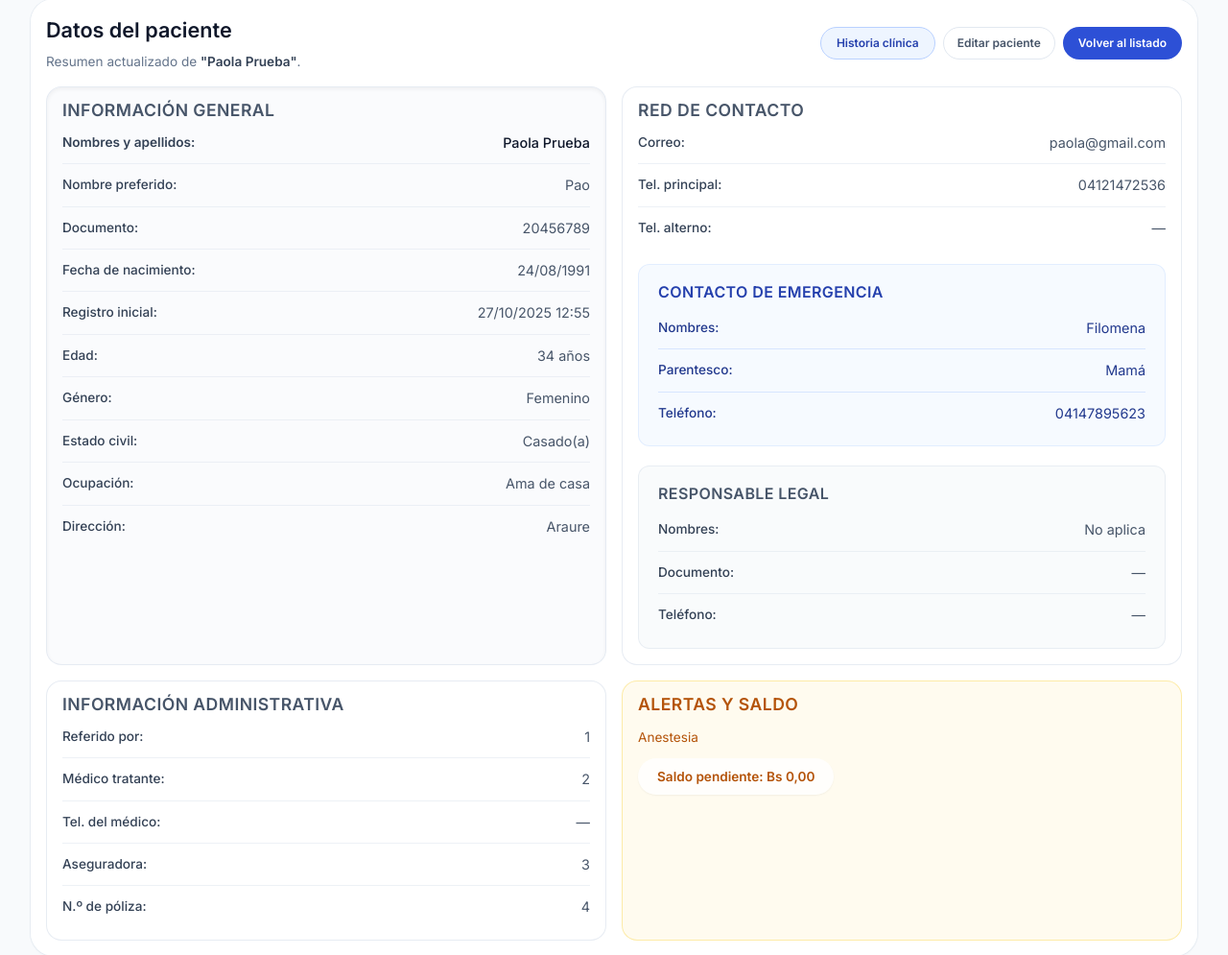
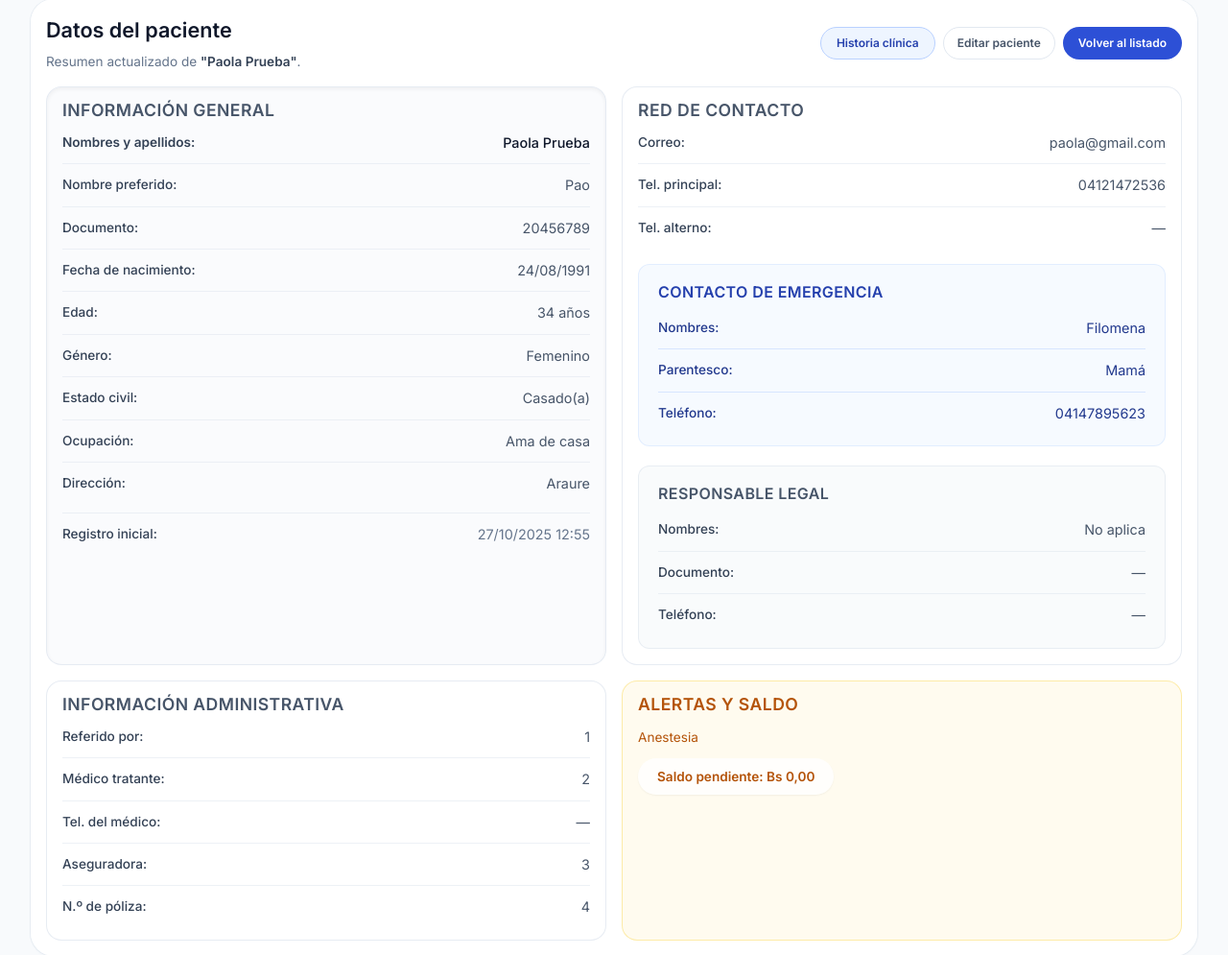
Before and after one commit to webmasterscity/odontologia, a PHP site: page /patient.php?id=6 in a window 1280 px wide. Shown: the part 102-1097 px from the top of the page at 96% size. Run offline with PHP 8.4, Linux system fonts and the light colour scheme; data comes from the database, SQL or seed files in the repository; some libraries are stand-ins or nearby versions.

Commit message:
Move registration date below address

```diff
--- a/patient.php
+++ b/patient.php
@@ -1181,10 +1181,6 @@ if (!empty($patient['registered_at'])) {
                     <dd class="text-right"><?= htmlspecialchars($birthDateDisplay) ?></dd>
                 </div>
                 <div class="flex justify-between gap-4 border-b border-slate-200/60 pb-3">
-                    <dt class="font-medium text-slate-700">Registro inicial:</dt>
-                    <dd class="text-right"><?= htmlspecialchars($registeredAtDisplay) ?></dd>
-                </div>
-                <div class="flex justify-between gap-4 border-b border-slate-200/60 pb-3">
                     <dt class="font-medium text-slate-700">Edad:</dt>
                     <dd class="text-right"><?= $patient['age'] ? (int) $patient['age'] . ' años' : '—' ?></dd>
                 </div>
@@ -1203,6 +1199,10 @@ if (!empty($patient['registered_at'])) {
                 <div class="flex justify-between gap-4 pb-2">
                     <dt class="font-medium text-slate-700">Dirección:</dt>
                     <dd class="text-right"><?= $formatValue($patient['address'] ?? null) ?></dd>
+                </div>
+                <div class="flex justify-between gap-4 border-t border-slate-200/60 pt-3">
+                    <dt class="font-medium text-slate-700">Registro inicial:</dt>
+                    <dd class="text-right text-slate-500"><?= htmlspecialchars($registeredAtDisplay) ?></dd>
                 </div>
             </dl>
         </div>
```
